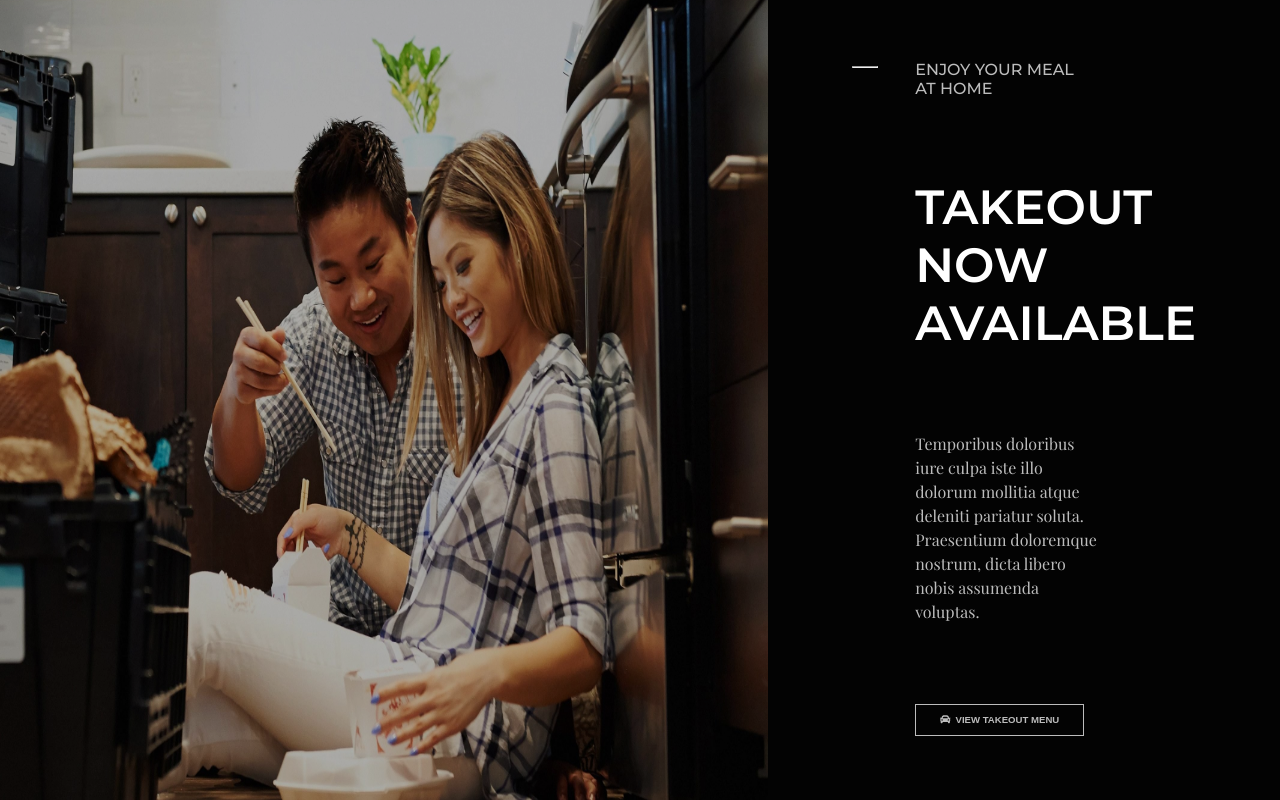
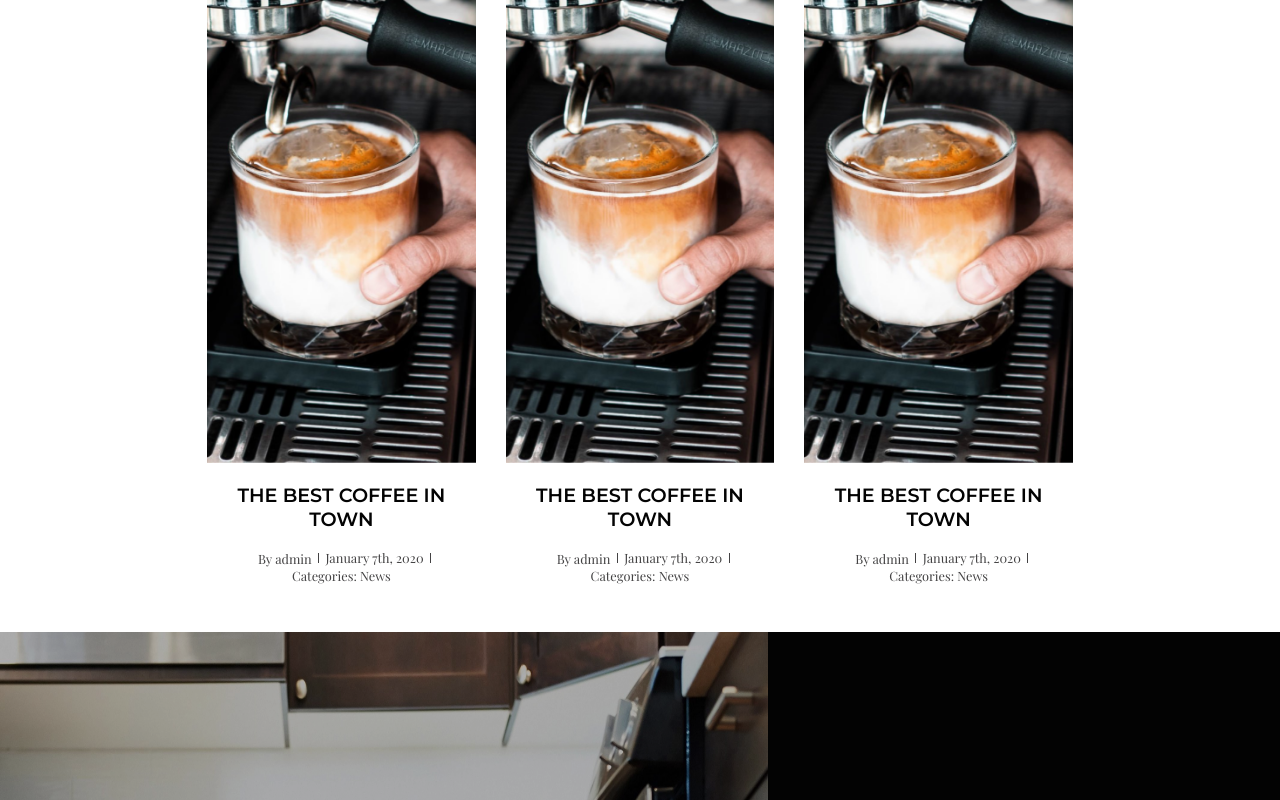
Before and after one commit to otuoio/proj-html-vuejs, a Vue app: page / in a window 1280 px wide. Shown: the part 6674-7474 px from the top of the page. Built offline with nearby package versions, Linux system fonts and the light colour scheme; a web font is replaced by a local one.

Commit message:
add promo section static

```diff
--- a/src/components/Main.vue
+++ b/src/components/Main.vue
@@ -82,15 +82,39 @@
 
       <!-- news & promotions -->
       <section class="promo">
-          <h2 class="sec-title"></h2>
+          <h3 class="promo-title">Latest news &amp; promotions</h3>
 
-          <!-- call to action box -->
-          <div class="cta-box">
-              <div class="col"></div>
-              <div class="col"></div>
-              <div class="col"></div>
+          <!-- promo cards -->
+          <div class="promo-cards container-70">
+              <div class="promo-card col-30">
+                <img src="../assets/img/blog92x-1200x1375.jpg" alt="blog92x-1200x1375">
+                <h4 class="promo-card-title">The best Coffee in town</h4>
+                <div class="promo-credits">
+                    <p class="promo-card-author">By admin</p>
+                    <p class="promo-card-date">January 7th, 2020</p>
+                    <p class="promo-card-categories">Categories: News</p>
+                </div>
+              </div>
+              <div class="promo-card col-30">
+                  <img src="../assets/img/blog92x-1200x1375.jpg" alt="blog92x-1200x1375">
+                    <h4 class="promo-card-title">The best Coffee in town</h4>
+                    <div class="promo-credits">
+                        <p class="promo-card-author">By admin</p>
+                        <p class="promo-card-date">January 7th, 2020</p>
+                        <p class="promo-card-categories">Categories: News</p>
+                    </div>
+              </div>
+              <div class="promo-card col-30">
+                  <img src="../assets/img/blog92x-1200x1375.jpg" alt="blog92x-1200x1375">
+                    <h4 class="promo-card-title">The best Coffee in town</h4>
+                    <div class="promo-credits">
+                        <p class="promo-card-author">By admin</p>
+                        <p class="promo-card-date">January 7th, 2020</p>
+                        <p class="promo-card-categories">Categories: News</p>
+                    </div>
+              </div>
           </div>
-          <!-- /call to action box -->
+          <!-- /promo cards -->
       </section>
       <!-- /news & promotions -->
 
@@ -323,4 +347,54 @@ export default {
         }
     }
 }
+.promo {
+    background-color: $white-color;
+    text-align: center;
+    margin-bottom: 2em;
+    .promo-title {
+        @include font(2em, 400, unset, $tundora-color);
+        margin: 3em 0;
+    }
+    .promo-cards {
+        @include flex(space-around, center, wrap);
+        .promo-card {
+            img {
+                width: 100%;
+                height: 600px;
+                object-fit: cover;
+                object-position: center;
+            }
+            .promo-card-title {
+                @include font(1.2em, 600, uppercase, $black-color);
+            }
+            .promo-credits {
+                @include flex(center, center, wrap);
+                .promo-card-author,
+                .promo-card-date,
+                .promo-card-categories {
+                    display: inline-block;
+                    padding: 0 .5em;
+                }
+                .promo-card-author {
+                    @include font(.8em, 400, unset, $tundora-color);
+                }
+                .promo-card-date {
+                    @include font(.8em, 400, unset, $tundora-color);
+                    border-left: 1px solid $tundora-color;
+                    border-right: 1px solid $tundora-color;
+                    height: .8em;
+                    line-height: .8em;
+                }
+                .promo-card-categories {
+                    @include font(.8em, 400, unset, $tundora-color);
+                }
+            }
+            img,
+            .promo-card-title,
+            .promo-credits {
+                margin-bottom: 1em;
+            }
+        }
+    }
+}
 </style>
```
